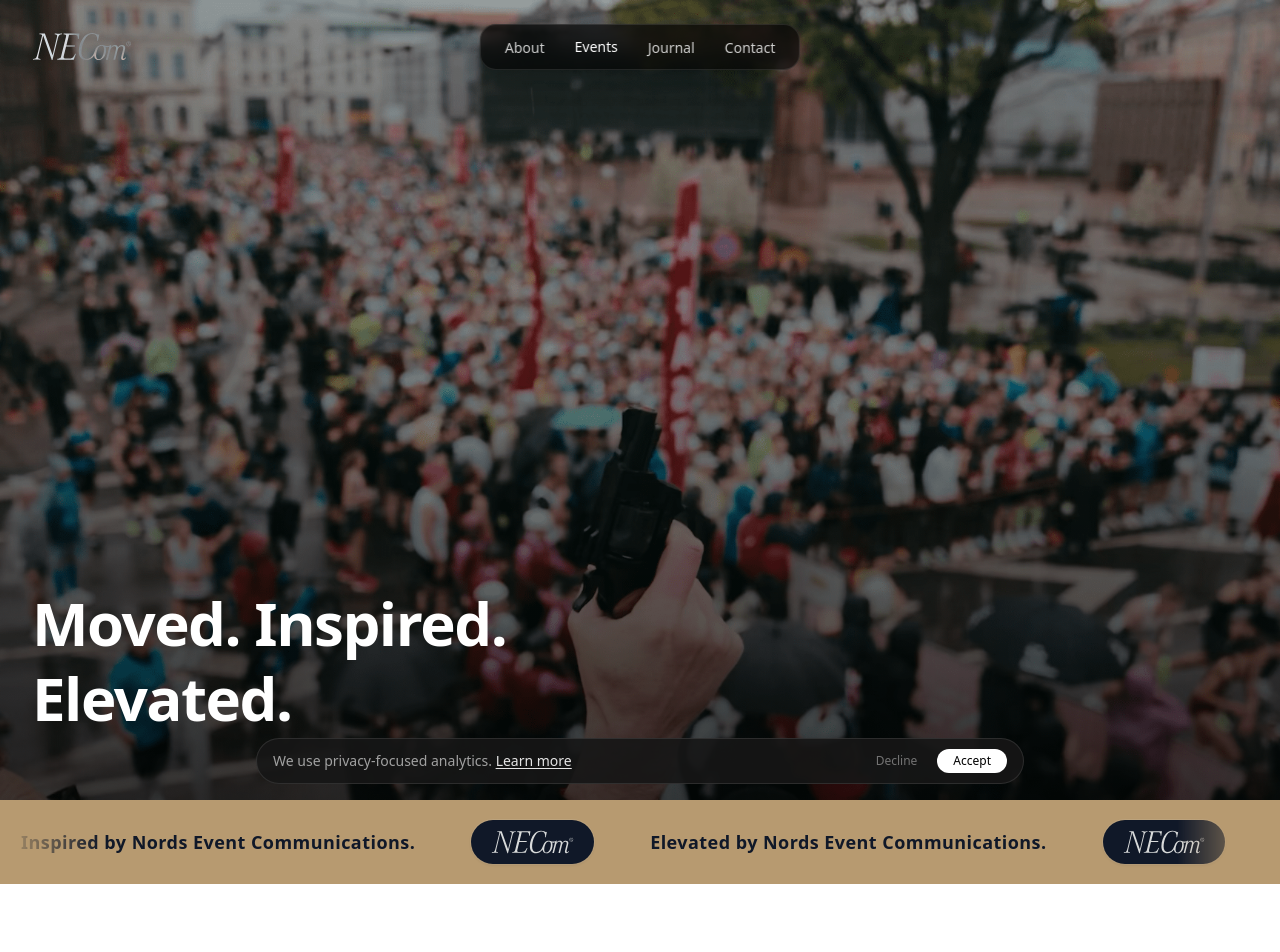
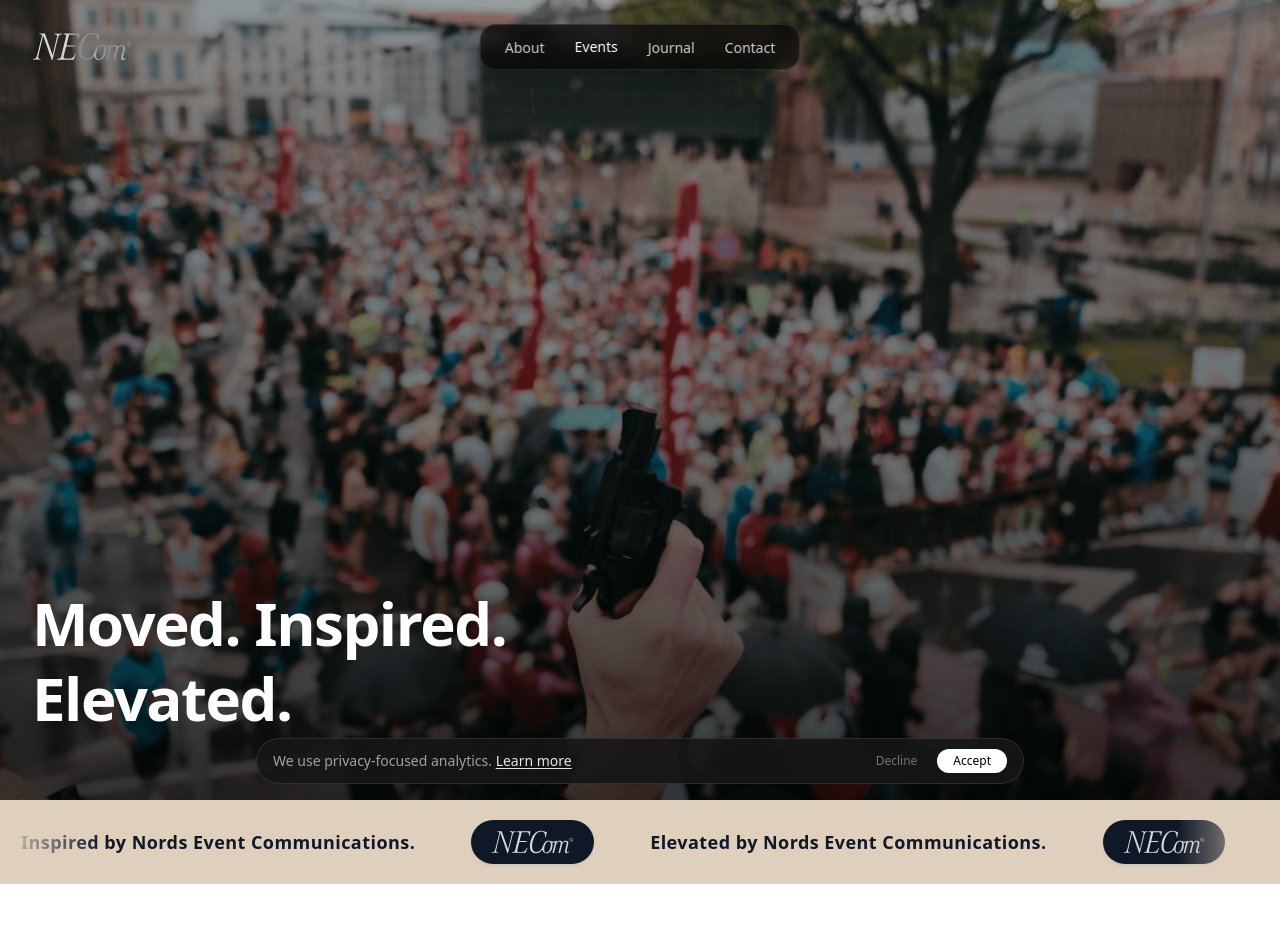
Before and after one commit to davis-rukitis-nc/nords-event-communications-site, a Next.js app: page / in a window 1280 px wide. Shown: the top 952 px of the page. Built offline with nearby package versions, Linux system fonts and the light colour scheme.

Commit message:
Update background color opacity in ByNordsMarquee

```diff
--- a/app/page.tsx
+++ b/app/page.tsx
@@ -38,7 +38,7 @@ export default function HomePage() {
       <main className="min-h-screen">
         <HeroSection />
         <ByNordsMarquee
-          className="bg-[#B79A70]"
+          className="bg-[#B79A7075]"
           textClassName="text-gray-700 tracking-wide"
           pillClassName="bg-[#111] shadow-sm"
         />
```
